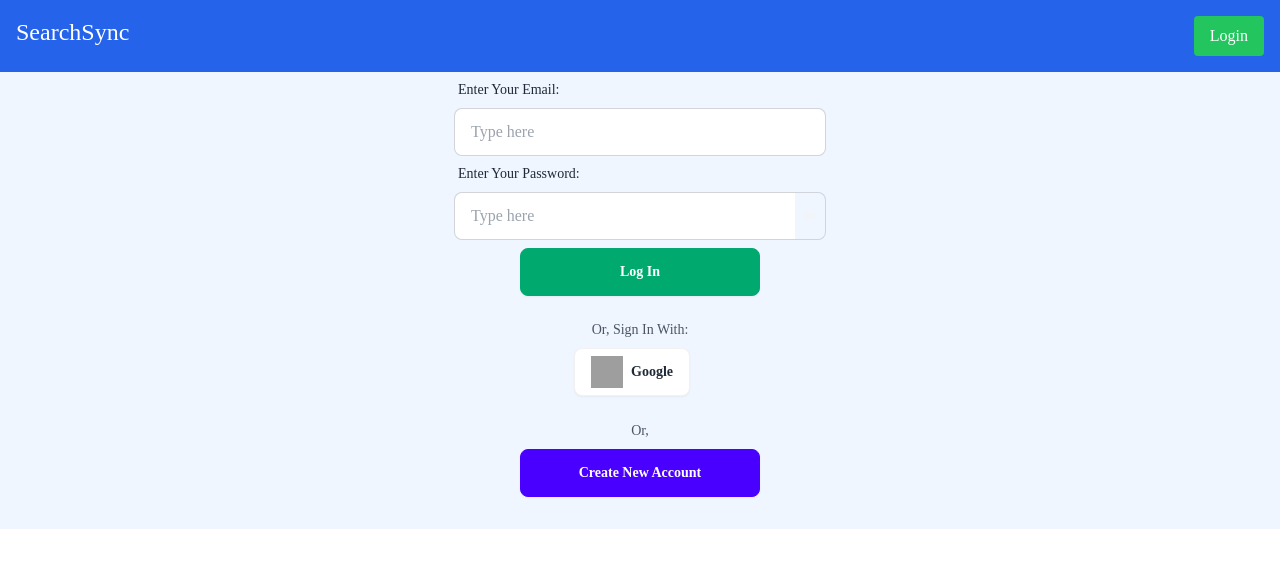
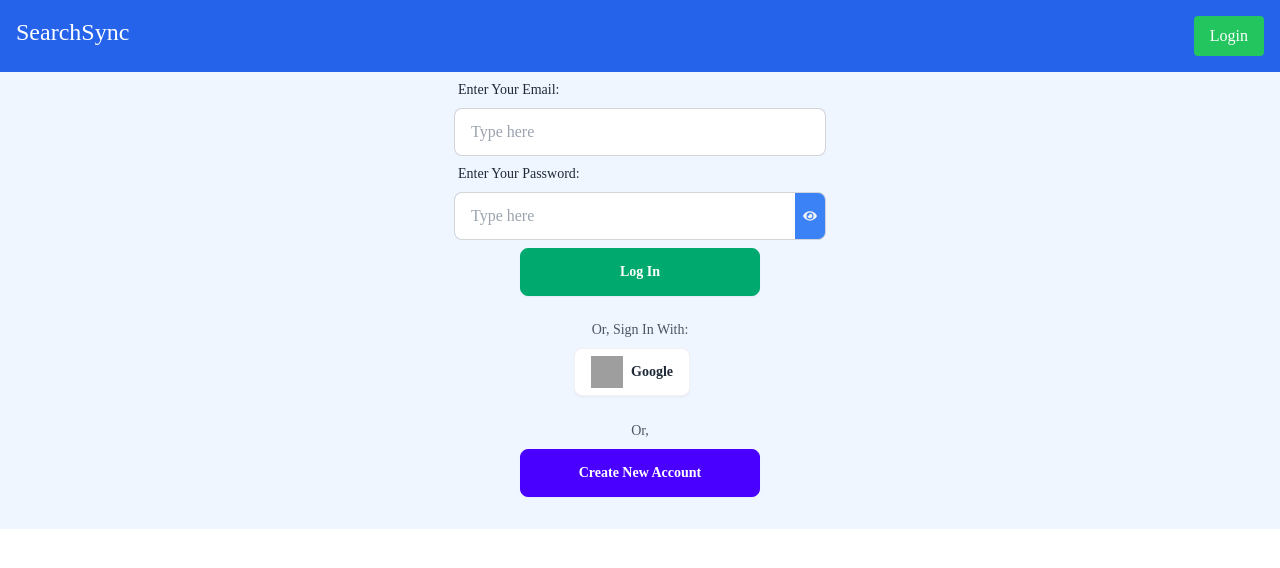
Before and after one commit to shahoriarniloy/SearchSync, a React app: page /login in a window 1280 px wide. Shown: the top 568 px of the page. Built offline with nearby package versions, Linux system fonts and the light colour scheme; no server answers; grey boxes are pictures that could not be loaded; the HTML template or start-up script is replaced by a standard one.

Commit message:
Readme Added

```diff
--- a/src/components/Login/Login.jsx
+++ b/src/components/Login/Login.jsx
@@ -94,7 +94,7 @@ const Login = () => {
                             />
                             <button
                                 type="button"
-                                className="btn text-gray-100 btn-outline p-2 rounded-l-none border-l-0 border-gray-300"
+                                className="btn text-gray-100 bg-blue-500 btn-outline p-2 rounded-l-none border-l-0 border-gray-300"
                                 aria-label="Toggle password visibility"
                                 onClick={() => setShowPassword(!showPassword)}
                             >
```
Also changed, not shown: 1 other file (tests, documents, lock files or other folders).
